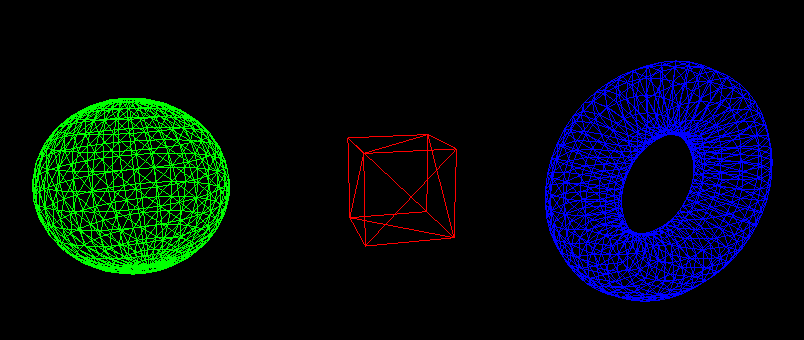
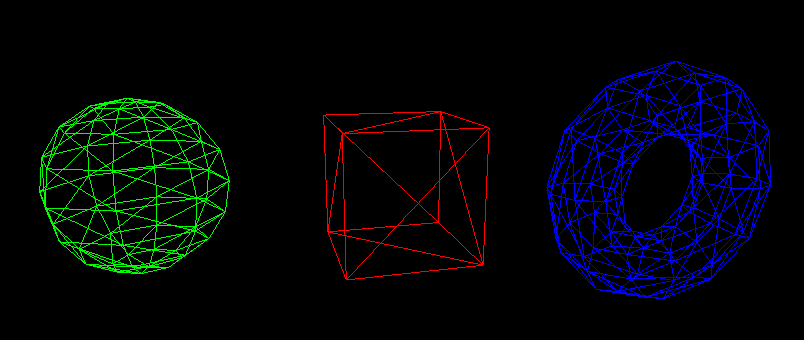
Before and after one commit to FabriBorgobello/threejs-test, a plain HTML site: page index.html in a window 1280 px wide. Shown: the part 214-554 px from the top of the page, without its empty margins (241-1045 px from the left). Drawn offline with nearby package versions, Linux system fonts and the light colour scheme; animation ran at ten frames a second.

Commit message:
Simplify shapes

```diff
--- a/index.html
+++ b/index.html
@@ -50,16 +50,29 @@
 
       // Objects
       const cube = new THREE.Mesh(
-        new THREE.BoxGeometry(),
+        new THREE.BoxGeometry(
+          1.5, // width
+          1.5, // height
+          1.5, // depth
+        ),
         new THREE.MeshBasicMaterial({ wireframe: true, color: 0xff0000 }),
       );
       const sphere = new THREE.Mesh(
-        new THREE.SphereGeometry(),
+        new THREE.SphereGeometry(
+          1, // radius
+          8, // widthSegments
+          8, // heightSegments
+        ),
         new THREE.MeshBasicMaterial({ wireframe: true, color: 0x00ff00 }),
       );
       sphere.position.x = -3;
       const torus = new THREE.Mesh(
-        new THREE.TorusGeometry(),
+        new THREE.TorusGeometry(
+          1, // radius
+          0.4, // tube
+          8, // radialSegments
+          12, // tubularSegments
+        ),
         new THREE.MeshBasicMaterial({ wireframe: true, color: 0x0000ff }),
       );
       torus.position.x = 3;
```
